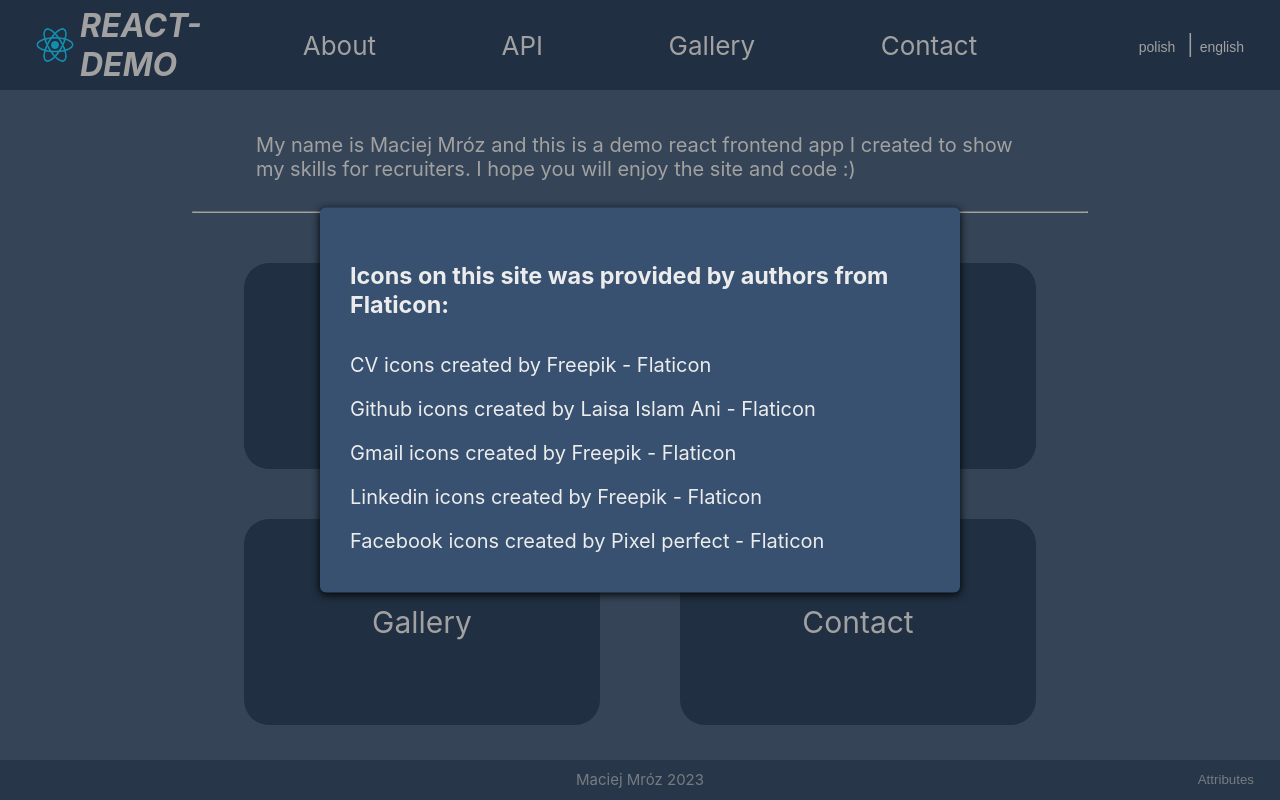
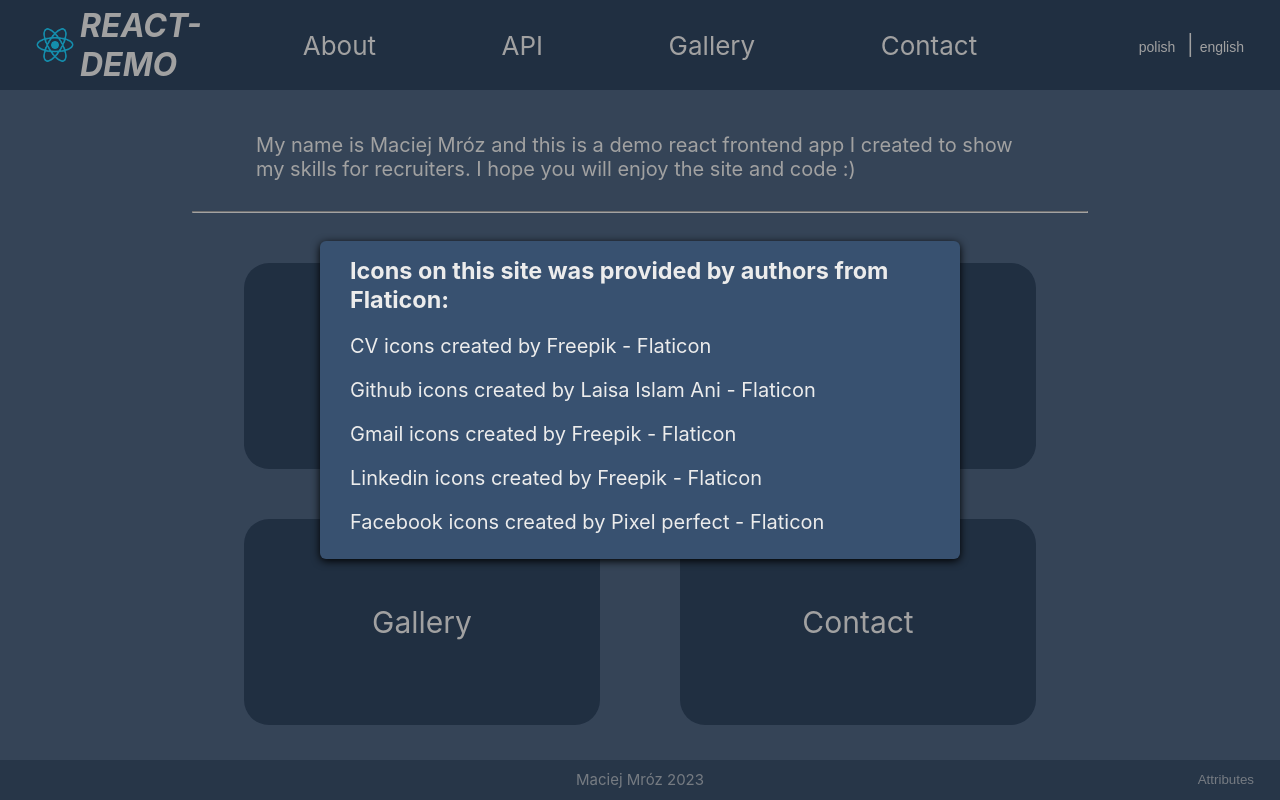
Before and after one commit to Mroozman/react_demo, a React (Create React App) app in the folder react-demo/: page / in a window 1280 px wide. Both pictures are taken after a click on the button "Attributes". Shown: the part 63-863 px from the top of the page. Built offline with nearby package versions, Linux system fonts and the light colour scheme.

Commit message:
Change Attributes modal styling

```diff
--- a/react-demo/src/components/Attributes.module.css
+++ b/react-demo/src/components/Attributes.module.css
@@ -1,7 +1,22 @@
 .attributes {
   display: flex;
   flex-direction: column;
-  padding: 30px;
+  padding: 15px 30px;
+  animation-name: appear;
+  animation-duration: 1s;
+}
+
+h3 {
+  margin: 0px 0px 10px;
+}
+
+@keyframes appear {
+  from {
+    opacity: 0%;
+  }
+  to {
+    opacity: 100%;
+  }
 }
 
 .attributeLink {
```
